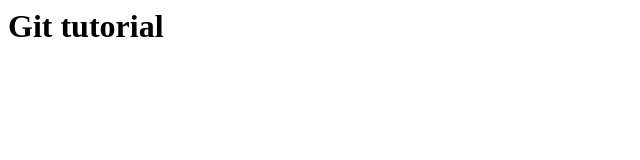
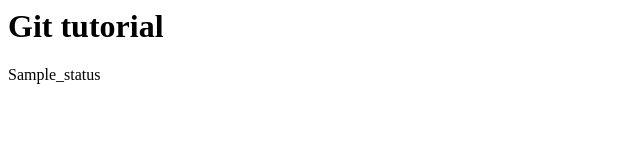
Before and after one commit to Mak-github-sample/git_tutorial_bak, a plain HTML site: page index.html in a window 1280 px wide. Shown: the full height of the page, 0-640 px from the left. Drawn offline with Linux system fonts and the light colour scheme.

Commit message:
sample is added

```diff
--- a/index.html
+++ b/index.html
@@ -1 +1,2 @@
 <h1>Git tutorial</h1>
+<p>Sample_status</p>
```
